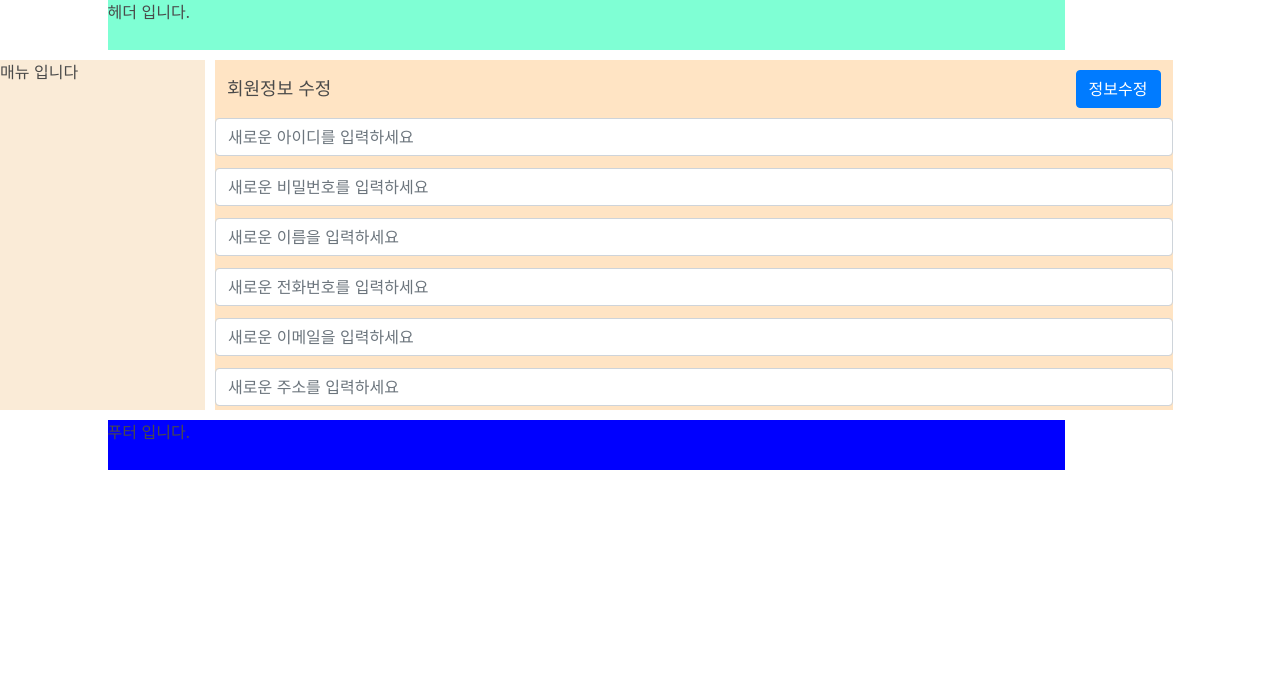
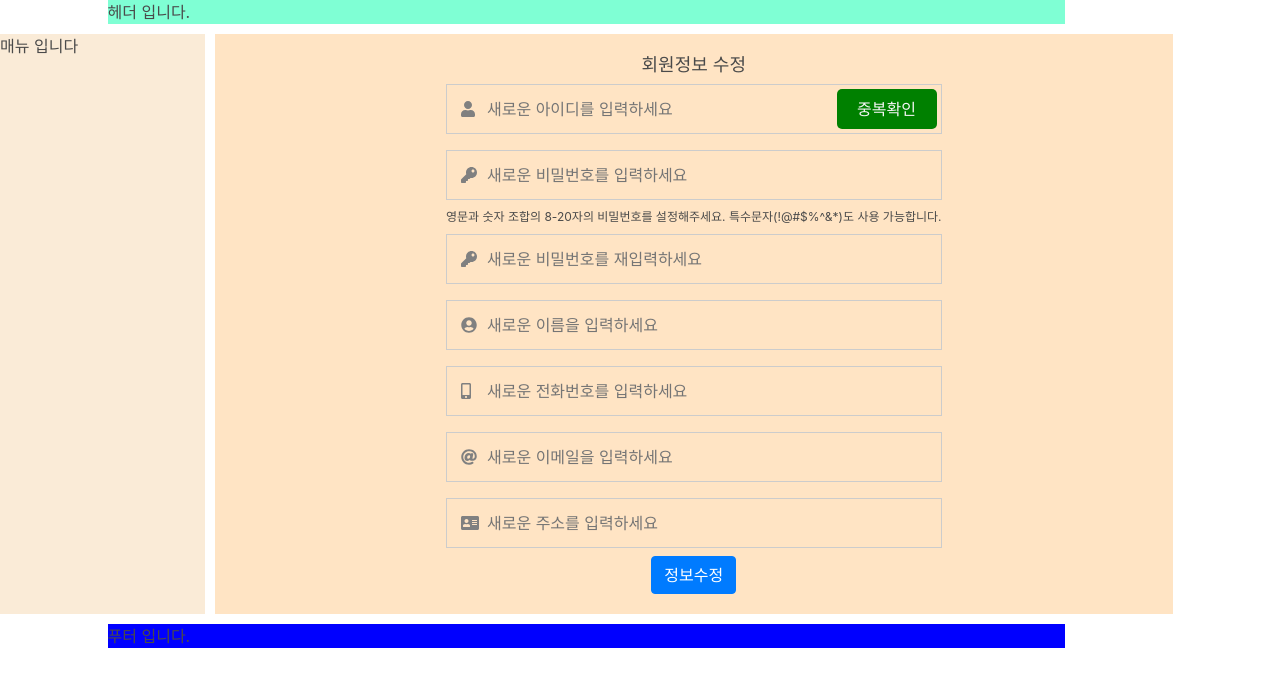
Before and after one commit to leubenia/gonwed, a Flask app: template templates/change.html in a window 1280 px wide. Shown: the top 687 px of the page. Run offline with Flask 2, Linux system fonts and the light colour scheme; the template is opened without the code that fills it, so the values that code supplies are empty; some libraries are stand-ins or nearby versions.

Commit message:
회원정보페이지와 common.css 수정

```diff
--- a/static/css/common.css
+++ b/static/css/common.css
@@ -2,7 +2,7 @@
     display: grid;
     grid-template-columns: repeat(12, 1fr);
     grid-gap: 10px;
-    grid-auto-rows: 50px 350px 50px;
+    /* grid-auto-rows: 50px 350px 50px; */
     grid-template-areas :
             ". h h h h h h h h h ."
             "m m c c c c c c c c c"
--- a/templates/change.html
+++ b/templates/change.html
@@ -20,17 +20,117 @@
         <script src="https://ajax.googleapis.com/ajax/libs/jquery/3.5.1/jquery.min.js"></script>
         <link rel="stylesheet" href="https://cdn.jsdelivr.net/npm/bulma@0.8.0/css/bulma.min.css"/>
         <script defer src="https://use.fontawesome.com/releases/v5.3.1/js/all.js"></script>
+        <link rel="stylesheet" href="https://use.fontawesome.com/releases/v5.15.4/css/all.css" integrity="sha384-DyZ88mC6Up2uqS4h/KRgHuoeGwBcD4Ng9SiP4dIRy0EXTlnuz47vAwmeGwVChigm" crossorigin="anonymous">
 
         <style>
+            * {
+                box-sizing: border-box;
+            }
+
+            .set {
+                display: flex;
+                flex-direction: column;
+                align-items: center;
+            }
+
+            section {
+                width: 60%;
+                /* border: solid; */
+                display: flex;
+                flex-direction: column;
+                align-items: center;
+                margin: 20px;
+            }
+
             h1 {
                 font-size: large;
             }
-            section {
+
+            .top {
                 margin: 10px 12px;
                 display: flex;
                 justify-content: space-between;
                 align-content: center;
                 align-items: center;
+            }
+
+            input {
+                width: 100%;
+                padding: 12px 40px;
+                margin: 8px 0;
+                display: inline-block;
+                border: 1px solid #ccc;
+                box-sizing: border-box;
+                background-color: rgba(0, 0, 0, 0);
+            }
+
+            li div{
+                position: relative;
+            }
+
+            .id-btn {
+                border-style: none;
+                border-radius: 5px;
+                background-color: green;
+                color: whitesmoke;
+                padding: 8px;
+                width: 100px;
+                position: absolute;
+                left: 99%;
+                top: 20%;
+                /* transform: translateY(-50%); */
+                transform: translateX(-100%);
+            }
+
+            .change-id .fa-user {
+                position: absolute;
+                left: 15px;
+                top: 50%;
+                transform: translateY(-50%);
+                color: gray;
+            }
+
+
+            .change-pw .fa-key {
+                position: absolute;
+                left: 15px;
+                top: 50%;
+                transform: translateY(-50%);
+                color: gray;
+            }
+
+            .change-pw p {
+                font-size: 12px;
+            }
+
+            .chage-name .fa-user-circle {
+                position: absolute;
+                left: 15px;
+                top: 50%;
+                transform: translateY(-50%);
+                color: gray;
+            }
+
+            .chage-number .fa-mobile-alt {
+                position: absolute;
+                left: 15px;
+                top: 50%;
+                transform: translateY(-50%);
+                color: gray;
+            }
+            .chage-email .fa-at {
+                position: absolute;
+                left: 15px;
+                top: 50%;
+                transform: translateY(-50%);
+                color: gray;
+            }
+            .chage-address .fa-address-card{
+                position: absolute;
+                left: 15px;
+                top: 50%;
+                transform: translateY(-50%);
+                color: gray;
             }
         </style>
 
@@ -40,45 +140,99 @@
         <div class="set">
             <section>
                 <h1>회원정보 수정</h1>
-                <button type="button" class="btn btn-primary">정보수정</button>
-            </section>
+
                 <ul>
                     <li class="change-id">
-                    <div class="input-group mb-3">
-                        <input type="text" class="form-control" placeholder="새로운 아이디를 입력하세요" aria-label="Recipient's username" aria-describedby="button-addon2">
+                        <div>
+                            <input type="text" placeholder="새로운 아이디를 입력하세요">
+                            <i class="fas fa-user"></i>
+                            <button class="id-btn">중복확인</button>
+                        </div>
+
+                    </li>
+
+                    <li class="change-pw">
+                        <div>
+                            <input type="password" id="pw" placeholder="새로운 비밀번호를 입력하세요">
+                            <i class="fas fa-key"></i>
+                        </div>
+                        <p>영문과 숫자 조합의 8-20자의 비밀번호를 설정해주세요. 특수문자(!@#$%^&*)도 사용 가능합니다.</p>
+                    </li>
+
+                    <li class="change-pw pw-recheck">
+                        <div>
+                            <input type="password" id="repw" placeholder="새로운 비밀번호를 재입력하세요">
+                            <i class="fas fa-key"></i>
+                        </div>
+                        <p id="require"></p>
+                    </li>
+
+                    <li class="chage-name">
+                        <div>
+                            <input type="text" placeholder="새로운 이름을 입력하세요">
+                            <i class="fas fa-user-circle"></i>
                         </div>
                     </li>
-                <li class="change-pw">
-                    <div class="input-group mb-3">
-                        <input type="password" class="form-control" placeholder="새로운 비밀번호를 입력하세요" aria-label="Recipient's username" aria-describedby="button-addon2">
+
+                    <li class="chage-number">
+                        <div>
+                            <input type="tel" placeholder="새로운 전화번호를 입력하세요">
+                            <i class="fas fa-mobile-alt"></i>
                         </div>
                     </li>
-                <li class="chage-name">
-                    <div class="input-group mb-3">
-                        <input type="text" class="form-control" placeholder="새로운 이름을 입력하세요" aria-label="Recipient's username" aria-describedby="button-addon2">
+
+                    <li class="chage-email">
+                        <div>
+                            <input type="email" placeholder="새로운 이메일을 입력하세요">
+                            <i class="fas fa-at"></i>
                         </div>
                     </li>
-                <li class="chage-number">
-                    <div class="input-group mb-3">
-                        <input type="number" class="form-control" placeholder="새로운 전화번호를 입력하세요" aria-label="Recipient's username" aria-describedby="button-addon2">
+
+                    <li class="chage-address">
+                        <div>
+                            <input type="text" placeholder="새로운 주소를 입력하세요">
+                            <i class="fas fa-address-card"></i>
                         </div>
                     </li>
-                <li class="chage-email">
-                    <div class="input-group mb-3">
-                        <input type="email" class="form-control" placeholder="새로운 이메일을 입력하세요" aria-label="Recipient's username" aria-describedby="button-addon2">
-                    </div>
-                </li>
-                <li>
-                    <div class="input-group mb-3">
-                        <input type="text" class="form-control" placeholder="새로운 주소를 입력하세요" aria-label="Recipient's username" aria-describedby="button-addon2">
-                    </div>
-                </li>
+
                 </ul>
+
+                <button type="button" class="btn btn-primary">정보수정</button>
+
+            </section>
 
         </div>
 
         <script>
             includeHTML();
+
+            const pw = document.querySelector('#pw');
+            const repw = document.querySelector('#repw');
+            const require = document.querySelector('#require');
+
+            repw.addEventListener('keyup', function () {
+                if (repw.value === pw.value) {
+                    require.innerHTML = "비밀번호가 일치합니다."
+                    require.style.color = 'blue';
+                } else {
+                    require.innerHTML = "입력하신 비밀번호가 다릅니다."
+                    require.style.color = 'red';
+                }
+            })
+
+            const idBtn = document.querySelector('.id-btn');
+
+            idBtn.addEventListener('click', function() {
+                alert('사용할 수 있는 아이디 입니다.')
+            })
+
+            const btn = document.querySelector('.btn-primary');
+
+            btn.addEventListener('click', function() {
+                alert('회원정보가 수정되었습니다.')
+            })
+
+
         </script>
         <footer w3-include-html = "footer" class="foot"></footer>
     </body>
```
Lines whose indentation alone changed are shown as unchanged.
